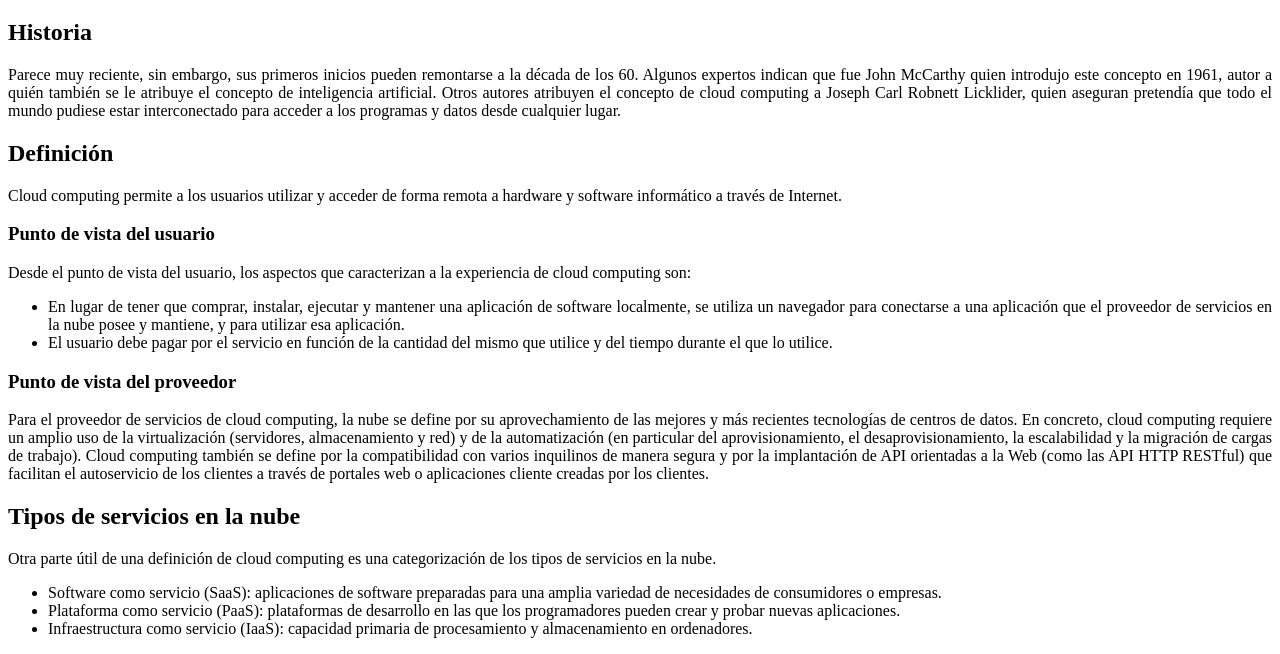
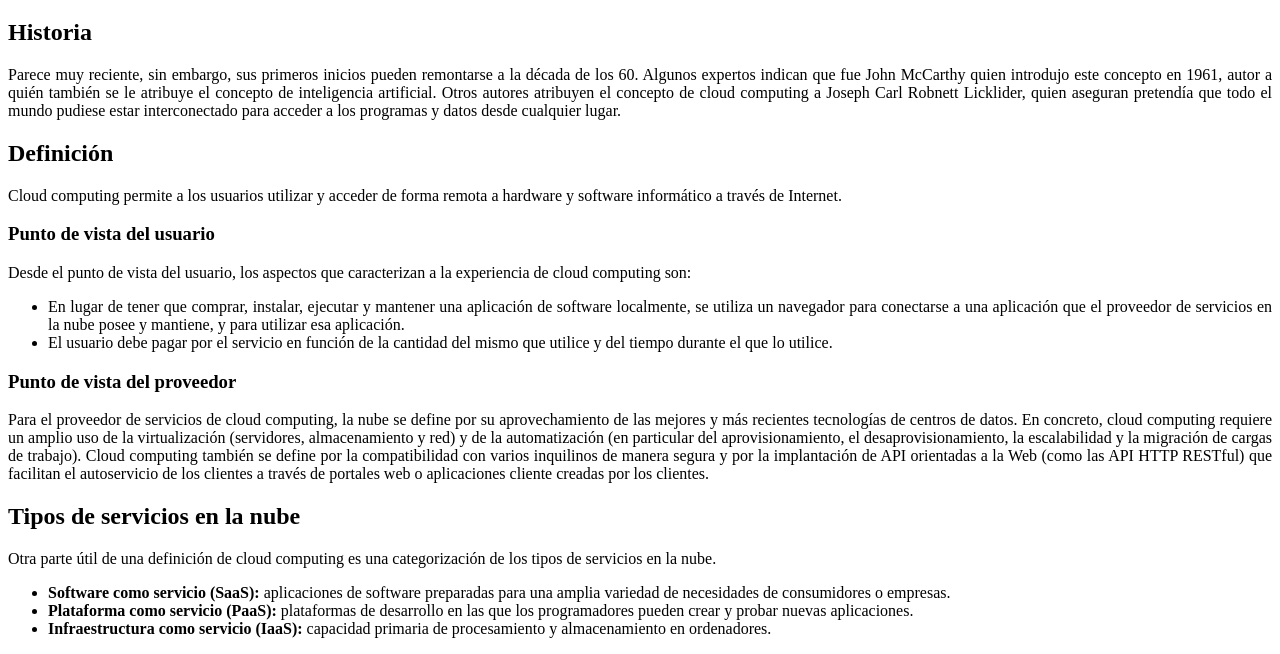
Before and after one commit to Kenfu03/LaMenopausia.github.io, a plain HTML site: page index.html in a window 1280 px wide. Shown: the part 744-1398 px from the top of the page. Drawn offline with Linux system fonts and the light colour scheme.

Commit message:
Update index.html

```diff
--- a/index.html
+++ b/index.html
@@ -34,11 +34,11 @@
 	<h2>Tipos de servicios en la nube</h2>
 		<p>Otra parte útil de una definición de cloud computing es una categorización de los tipos de servicios en la nube.</p>
 		<ul>
-			<li >Software como servicio (SaaS): aplicaciones de software preparadas para una amplia variedad de necesidades de
+			<li> <b>Software como servicio (SaaS):</b> aplicaciones de software preparadas para una amplia variedad de necesidades de
 				consumidores o empresas.</li>
-			<li>Plataforma como servicio (PaaS): plataformas de desarrollo en las que los programadores pueden crear y probar
+			<li> <b>Plataforma como servicio (PaaS):</b> plataformas de desarrollo en las que los programadores pueden crear y probar
 				nuevas aplicaciones.</li>
-			<li>Infraestructura como servicio (IaaS): capacidad primaria de procesamiento y almacenamiento en ordenadores.</li>
+			<li> <b>Infraestructura como servicio (IaaS):</b> capacidad primaria de procesamiento y almacenamiento en ordenadores.</li>
 		</ul>
 </body>
 </html>
```
